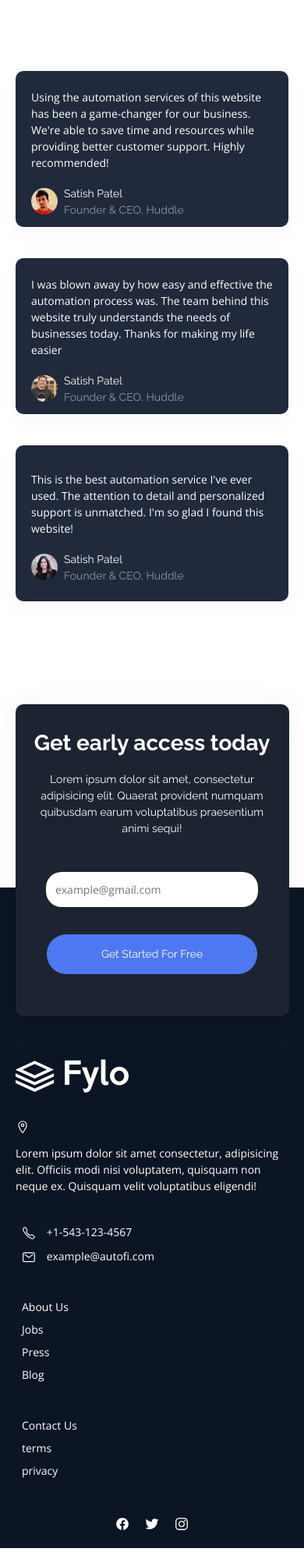
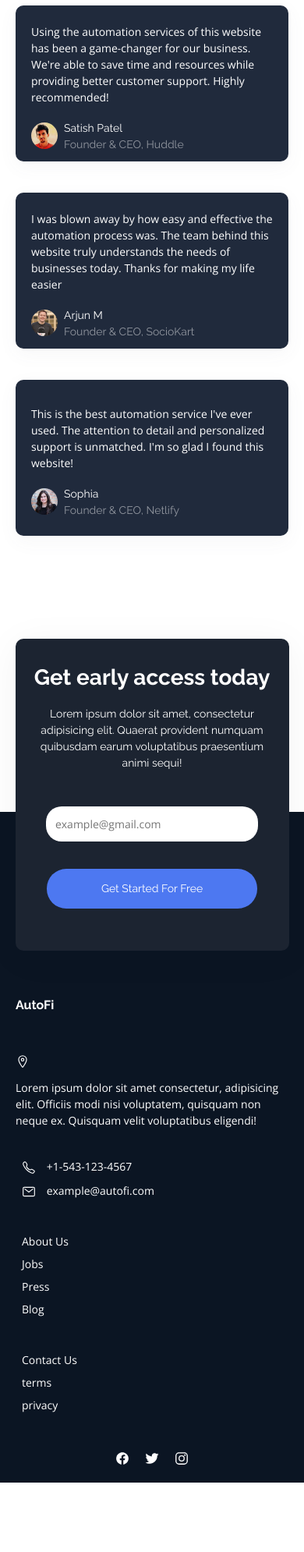
Before and after one commit to arjunmadavoor/whatsapp_webhook, a Django app: page / in a window 390 px wide. Shown: the part 2960-4950 px from the top of the page at 78% size. After the commit the page ends 4861 px from the top, so only its background shows below. Run offline with Django 4.2, Linux system fonts and the light colour scheme; some libraries are stand-ins or nearby versions.

Commit message:
home page tweaks

```diff
--- a/home/templates/home.html
+++ b/home/templates/home.html
@@ -21,7 +21,7 @@
         <div class="header">
           <nav class="nav">
             <ul role="list" class="nav-list">
-              <li  class="nav-logo nav-item"><button class="btn-logo">AutoFi</button></li>
+              <li  class="nav-logo nav-item">AutoFi</li>
               <li class="nav-item">Features</li>
               <li class="nav-item">Team</li>
               <li class="nav-item">Sign In</li>
@@ -31,7 +31,7 @@
 
         <div class="hero">
           <img src="{% static 'img/hero.svg' %}" alt="Hero image">
-          <h1>Automate Your Conversations: Chat with Your Customers Anytime, Anywhere
+          <h1>Chat with Your Customers Anytime, Anywhere
           </h1>
           <p>Unlock the power of automation with our cutting-edge technology. Streamline your communication and gather valuable insights like never before.
           </p>
@@ -101,8 +101,8 @@
               <div class="testi-avatar">
                 <img src="{% static 'img/profile-2.jpg' %}" alt="">
                 <div class="avatar-details">
-                  <span class="avatar-name">Satish Patel</span>
-                  <span class="avatar-from">Founder & CEO, Huddle</span>
+                  <span class="avatar-name">Arjun M</span>
+                  <span class="avatar-from">Founder & CEO, SocioKart</span>
                 </div>
               </div>
             </div>
@@ -113,8 +113,8 @@
               <div class="testi-avatar">
                 <img src="{% static 'img/profile-3.jpg' %}" alt="">
                 <div class="avatar-details">
-                  <span class="avatar-name">Satish Patel</span>
-                  <span class="avatar-from">Founder & CEO, Huddle</span>
+                  <span class="avatar-name">Sophia</span>
+                  <span class="avatar-from">Founder & CEO, Netlify</span>
                 </div>
               </div>
             </div>
@@ -134,7 +134,7 @@
 
           <footer class="'footer">
             <div class="footer-logo-section">
-              <img src="{% static 'img/logo.svg' %}" alt="Logo">
+              <h3>AutoFi</h3>
             </div>
            <div class="footer-list-section">
             <div class="footer-location">
--- a/static/css/home.css
+++ b/static/css/home.css
@@ -168,7 +168,7 @@ p {
 .nav-logo {
   position: absolute;
   left: 130px;
-  top: 30px;
+  /* top: 40px; */
   font-weight: var(--fw-bold);
 }
 .nav-logo img {
@@ -350,6 +350,9 @@ p {
   font-family: var(--ff-body);
 }
 
+.footer-logo-section h3 {
+  font-size: 3rem;
+}
 footer {
   height: 65%;
   width: 100%;
@@ -534,7 +537,7 @@ input {
   .nav-logo {
     position: absolute;
     left: 200px;
-    top: 30px;
+    /* top: 30px; */
     font-weight: var(--fw-bold);
   }
 
@@ -573,7 +576,7 @@ input {
     margin: 0 10px;
   }
   .nav-logo {
-    top: 23px;
+    top: 28px;
     left: 20px;
   }
 
@@ -707,8 +710,8 @@ input {
 
 
 
-  .footer-logo-section img{
-    width: 50%;
+  .footer-logo-section h3{
+    font-size: 1rem;
   }
   .footer-location {
     width: 100%;
```
